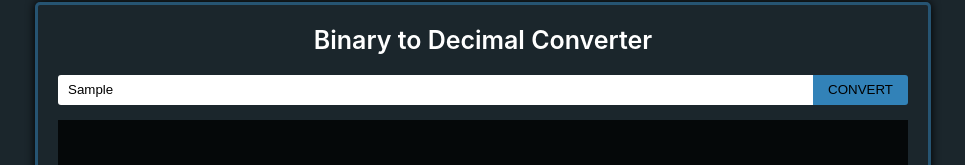
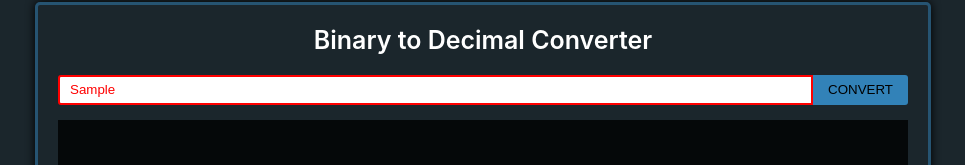
Before and after one commit to lukas-santiago/bin2dec, a website: page src/index.html in a window 1280 px wide. Both pictures are taken after typing "Sample" into the empty fields and a click on the button "CONVERT". Shown: the part 261-426 px from the top of the page, without its empty margins (157-1122 px from the left). Drawn offline with Linux system fonts and the light colour scheme.

Commit message:
added error style

```diff
--- a/src/script.js
+++ b/src/script.js
@@ -1,5 +1,4 @@
 const binary2decimal = (entry) => {
-	// Deve haver validação aqui
 	let bin = '',
 		dot = 0,
 		result = 0,
@@ -44,9 +43,15 @@ const ValidateInput = (test) => {
 };
 
 const Convert = () => {
-	let entry = document.getElementById('entryInput').value;
+	let entryInput = document.getElementById('entryInput')
+	let entry = entryInput.value;
 
-	if (!ValidateInput(entry)) return undefined;
+	if (!ValidateInput(entry)) {
+		entryInput.classList.add('error')
+		return undefined
+	};
+
+	entryInput.classList.remove('error')
 
 	let result = binary2decimal(entry);
 	let exit = document.getElementById('exit');
--- a/src/styles.css
+++ b/src/styles.css
@@ -55,6 +55,7 @@ body {
 	border: none;
 	border-top-left-radius: 3px;
 	border-bottom-left-radius: 3px;
+	transition: 0.2s;
 }
 .append input {
 	width: auto;
@@ -87,6 +88,12 @@ body {
 	outline: none;
 }
 
+
+.error {
+	color: red;
+    border: solid 2px red !important;
+}
+
 .exit {
 	background-color: rgb(0 0 0 / 80%);
 	margin: 15px 0 0 0;
```
